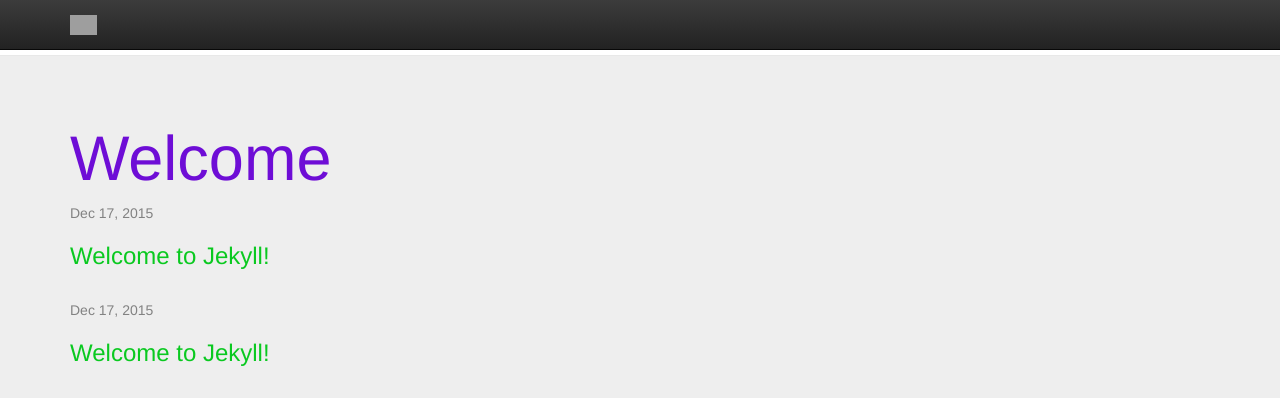
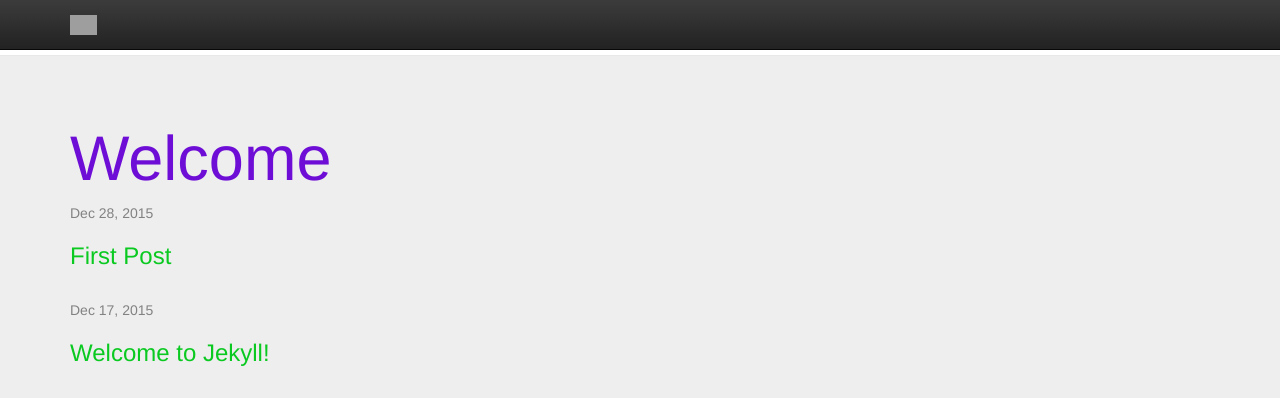
Before and after one commit to marissanbush1/staq, a Jekyll site: the page built from blog_posts.html, in a window 1280 px wide. Shown: the top 398 px of the page. Built offline with Jekyll 4.4.1, drawn with Linux system fonts in a browser that asks for light colours; grey boxes are pictures that could not be loaded.

Commit message:
fix the 404 error

```diff
--- a/_posts/2015-12-28-first-post.md
+++ b/_posts/2015-12-28-first-post.md
@@ -1,7 +1,7 @@
 ---
 layout: post
-title:  "Welcome to Jekyll!"
-date:   2015-12-17 16:27:45 -0500
+title:  "First Post"
+date:   2015-12-28 16:27:45 -0500
 categories: jekyll update
 ---
 <p>This is the first post on the website!</p>
```
